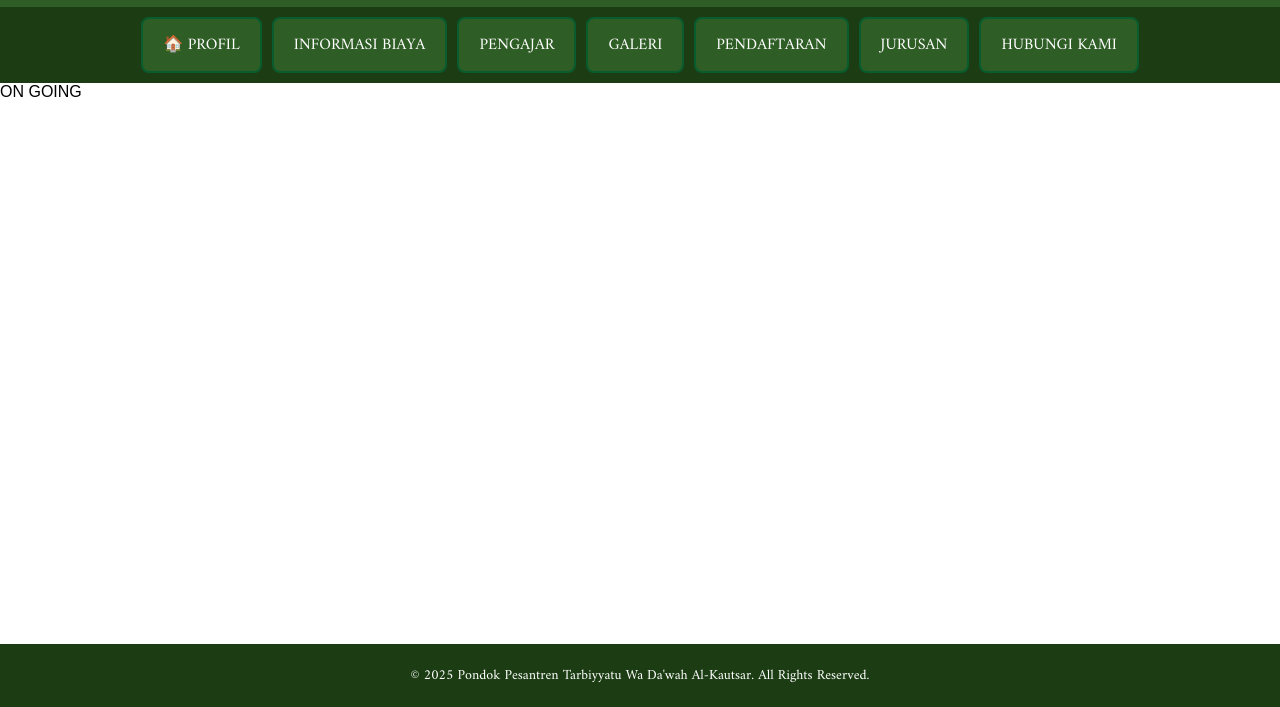
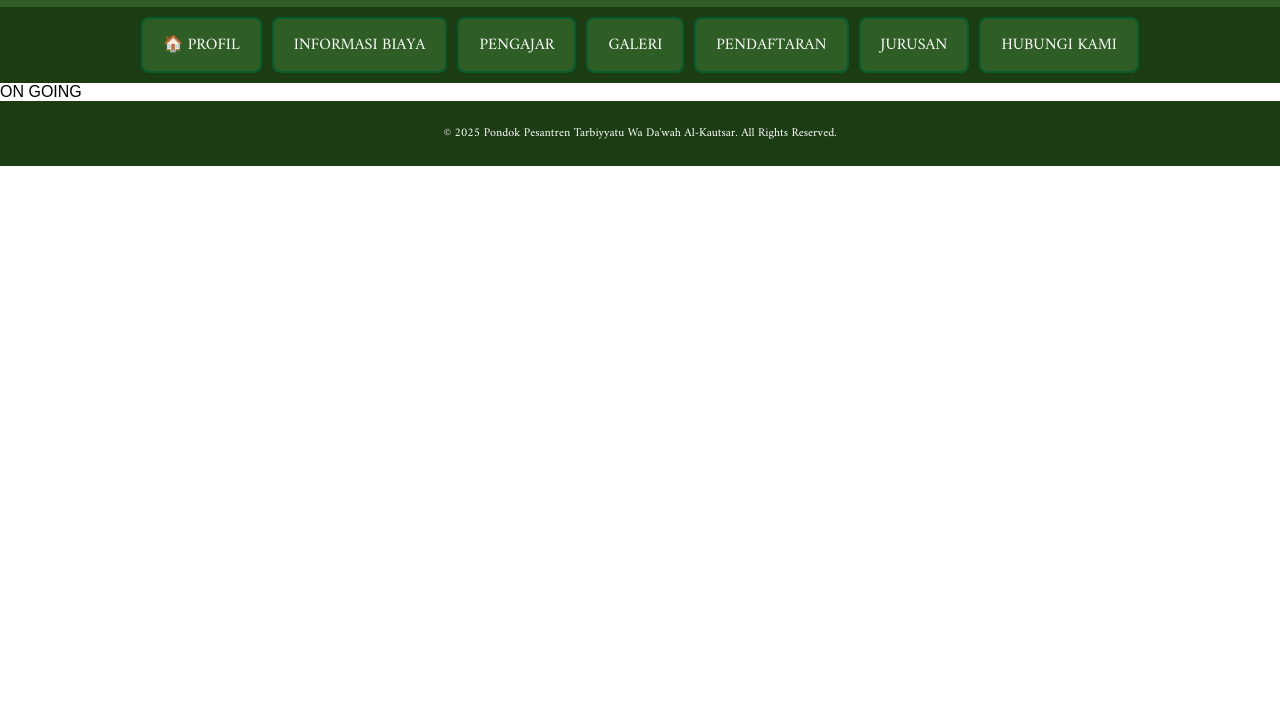
Before and after one commit to Rafsty/alka, a plain HTML site: page pendaftaran.html in a window 1280 px wide. Shown: the part 93-800 px from the top of the page. Drawn offline with Linux system fonts and the light colour scheme.

Commit message:
Add files via upload

```diff
--- a/pendaftaran.html
+++ b/pendaftaran.html
@@ -152,7 +152,6 @@
 
 <print> ON GOING</print>
 
-
 </style>
 <!-- Footer Copyright -->
 <footer class="footer">
@@ -160,16 +159,25 @@
 </footer>
 
 <style>
- /* Gaya Footer */
+    /* Agar Footer Selalu di Bawah */
+    html, body {
+        height: 100%;
+        margin: 0;
+        display: flex;
+        flex-direction: column;
+    }
+
+    .content-wrapper {
+        flex: 1;
+    }
+
     .footer {
 background-color: #1C3D14;
 color: white;
 text-align: center;
-     padding: 5px 0;
-     font-size: 14px;
+padding: 10px 0;  /* Mengurangi padding */
+font-size: 12px;  /* Memperkecil ukuran font */
 font-family: 'Amiri', serif;
-     position: fixed;
-     bottom: 0;
-     width: 100%;
 }
+
 </style>
```
Also changed, not shown: kontak.html (+15 -6 lines). Lines whose indentation alone changed are shown as unchanged.
